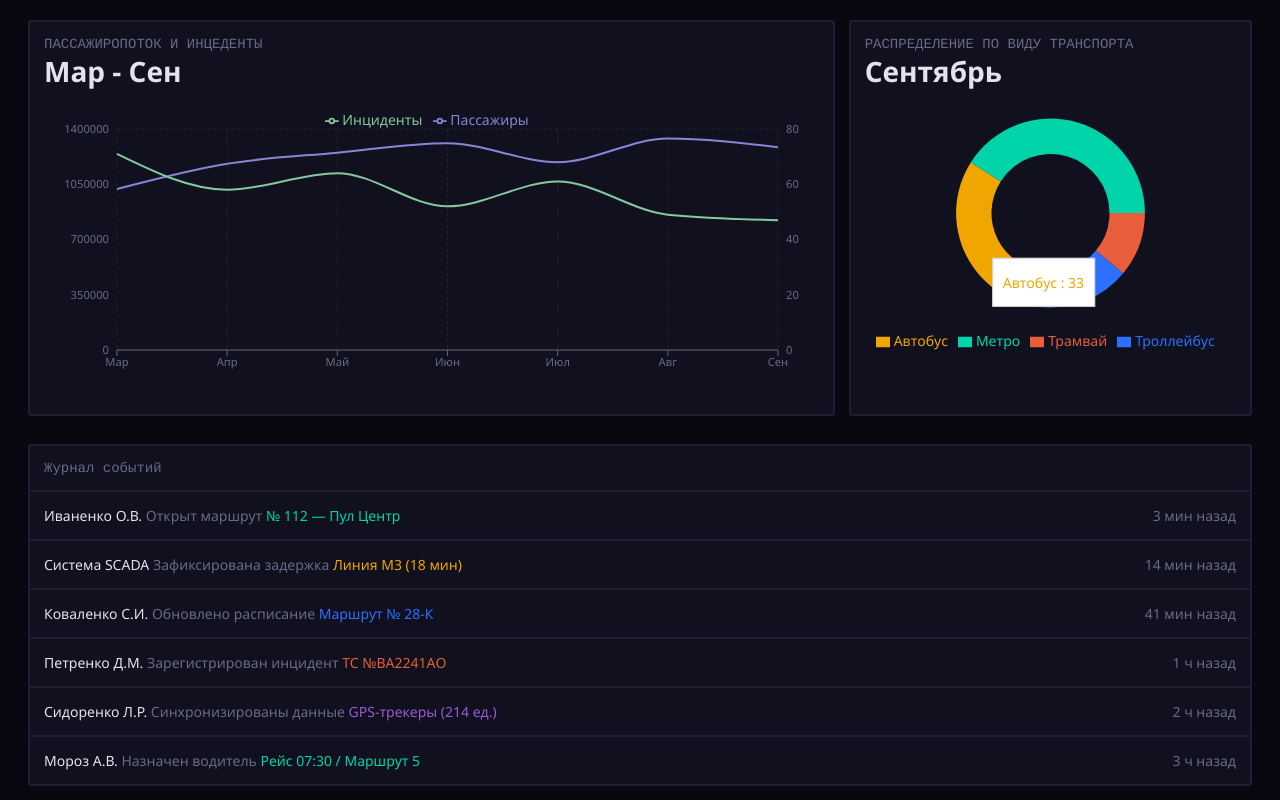
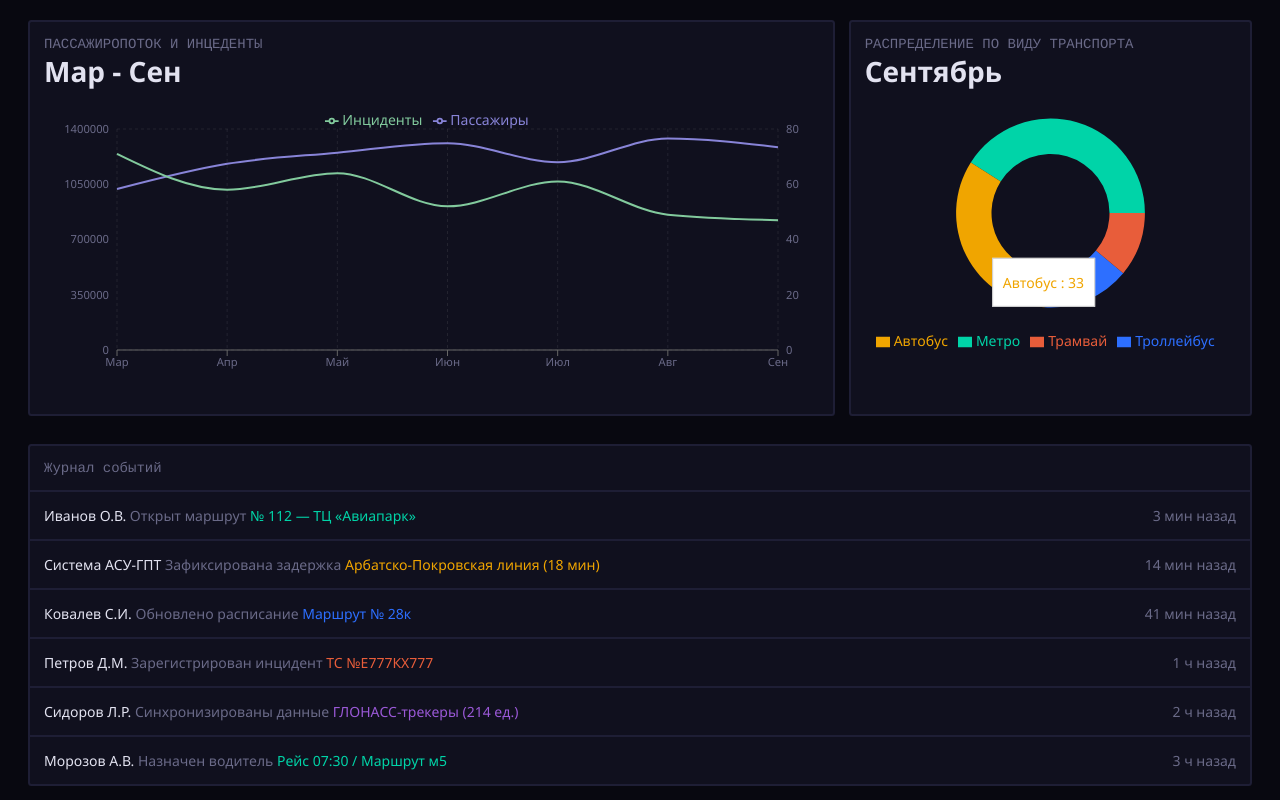
Before and after one commit to otiosumax/dashboard-example, a React (Vite) app: page / in a window 1280 px wide. Shown: the part 289-1089 px from the top of the page. Built offline with nearby package versions, Linux system fonts and the light colour scheme.

Commit message:
small fixes, titles localized

```diff
--- a/src/data/dashboardData.json
+++ b/src/data/dashboardData.json
@@ -91,49 +91,49 @@
   "activity": [
     {
       "id": 1,
-      "user": "Иваненко О.В.",
+      "user": "Иванов О.В.",
       "action": "Открыт маршрут",
-      "target": "№ 112 — Пул Центр",
+      "target": "№ 112 — ТЦ «Авиапарк»",
       "time": "3 мин назад",
       "type": "create"
     },
     {
       "id": 2,
-      "user": "Система SCADA",
+      "user": "Система АСУ-ГПТ",
       "action": "Зафиксирована задержка",
-      "target": "Линия М3 (18 мин)",
+      "target": "Арбатско-Покровская линия (18 мин)",
       "time": "14 мин назад",
       "type": "warning"
     },
     {
       "id": 3,
-      "user": "Коваленко С.И.",
+      "user": "Ковалев С.И.",
       "action": "Обновлено расписание",
-      "target": "Маршрут № 28-К",
+      "target": "Маршрут № 28к",
       "time": "41 мин назад",
       "type": "edit"
     },
     {
       "id": 4,
-      "user": "Петренко Д.М.",
+      "user": "Петров Д.М.",
       "action": "Зарегистрирован инцидент",
-      "target": "ТС №ВА2241АО",
+      "target": "ТС №Е777КХ777",
       "time": "1 ч назад",
       "type": "delete"
     },
     {
       "id": 5,
-      "user": "Сидоренко Л.Р.",
+      "user": "Сидоров Л.Р.",
       "action": "Синхронизированы данные",
-      "target": "GPS-трекеры (214 ед.)",
+      "target": "ГЛОНАСС-трекеры (214 ед.)",
       "time": "2 ч назад",
       "type": "sync"
     },
     {
       "id": 6,
-      "user": "Мороз А.В.",
+      "user": "Морозов А.В.",
       "action": "Назначен водитель",
-      "target": "Рейс 07:30 / Маршрут 5",
+      "target": "Рейс 07:30 / Маршрут м5",
       "time": "3 ч назад",
       "type": "invite"
     }
--- a/src/pages/dashboard/DashboardView.css
+++ b/src/pages/dashboard/DashboardView.css
@@ -1,5 +1,6 @@
 .dashboard-view {
   margin-top: var(--margin-top);
+  padding-bottom: var(--margin-top);
 
   .statistics-grid {
     margin-top: var(--margin-top);
--- a/src/pages/dashboard/DashboardView.tsx
+++ b/src/pages/dashboard/DashboardView.tsx
@@ -2,7 +2,6 @@ import "./DashboardView.css";
 
 import {
   CartesianGrid,
-  Cell,
   Legend,
   Line,
   LineChart,
--- a/src/pages/dataControl/DataControlView.tsx
+++ b/src/pages/dataControl/DataControlView.tsx
@@ -67,7 +67,7 @@ function DataControlView() {
         </div>
       </Card>
       <section>
-
+        Тут будут маршруты
       </section>
     </div>
   );
```
Also changed, not shown: src/data/dataControlData.json (+31 -31 lines).
